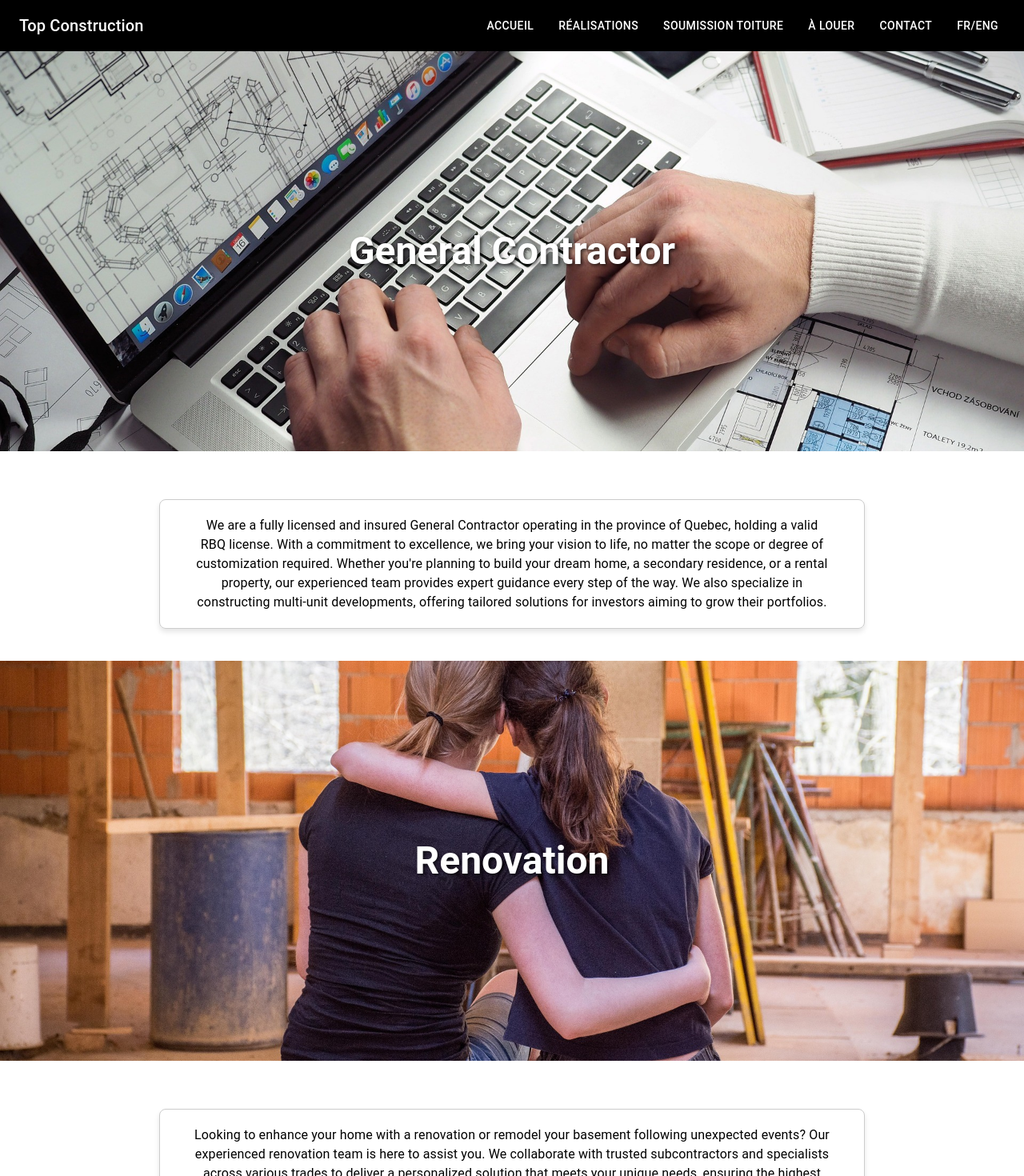
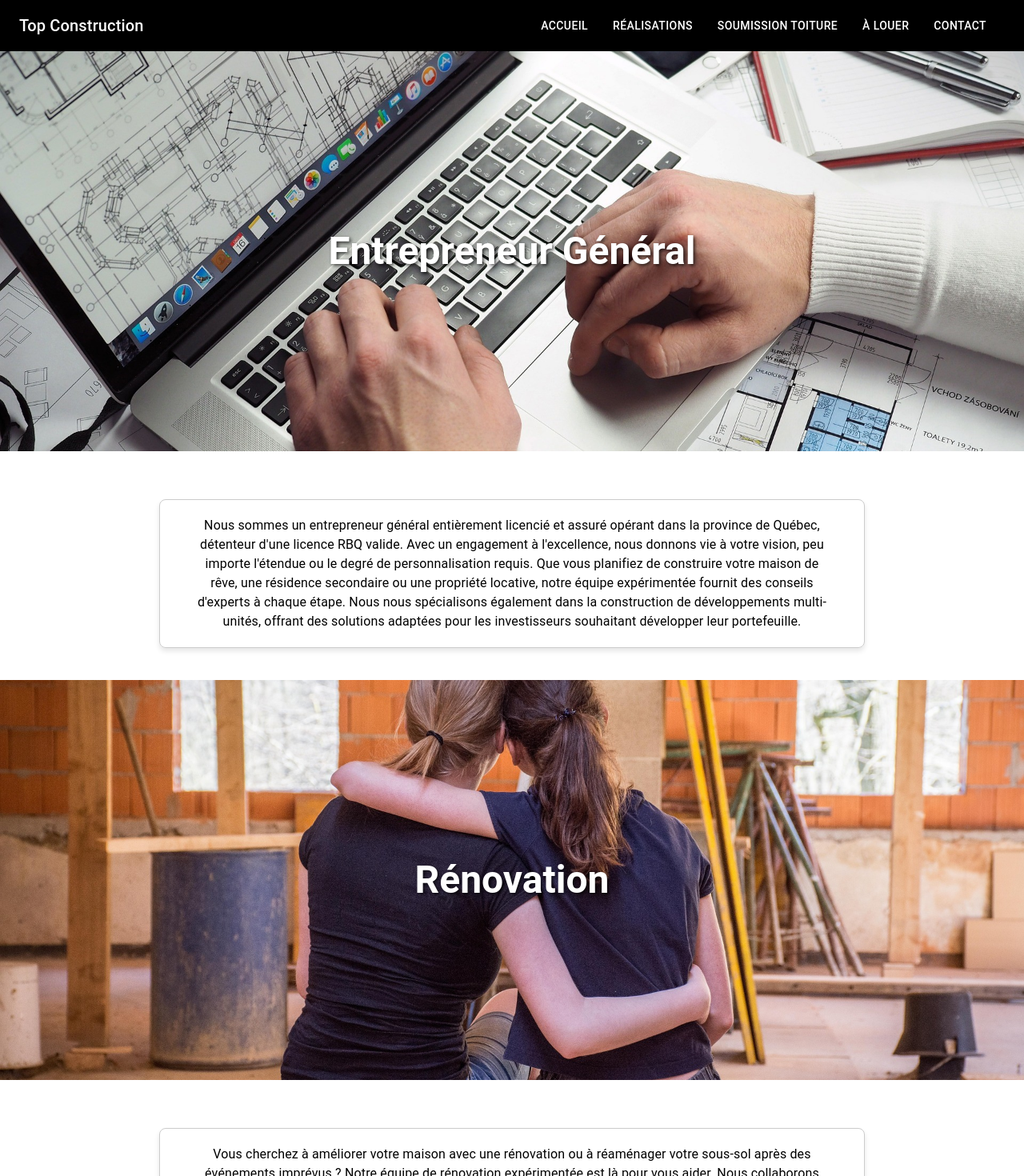
Before and after one commit to 010JGL/top, a React (Create React App) app: page /Services in a window 1280 px wide. Shown: the top 1470 px of the page at 80% size. Built offline with nearby package versions, Linux system fonts and the light colour scheme.

Commit message:
navbar dropdown, seo, services translated

```diff
--- a/src/Navbar.js
+++ b/src/Navbar.js
@@ -1,10 +1,25 @@
 import React, { useState } from 'react';
-import { AppBar, Toolbar, Typography, Button, Menu, MenuItem } from '@mui/material';
+import {
+  AppBar,
+  Toolbar,
+  Typography,
+  Button,
+  Menu,
+  MenuItem,
+  IconButton,
+  Drawer,
+  List,
+  ListItem,
+  ListItemText,
+  Box,
+} from '@mui/material';
+import MenuIcon from '@mui/icons-material/Menu';
 import { Link as RouterLink } from 'react-router-dom';
 import { useLanguage } from './LanguageContext'; // Import the custom hook
 
 const Navbar = () => {
   const [anchorEl, setAnchorEl] = useState(null);
+  const [mobileOpen, setMobileOpen] = useState(false);
   const { language, switchLanguage } = useLanguage(); // Access language and switchLanguage from context
 
   const handleLanguageClick = (event) => {
@@ -18,6 +33,10 @@ const Navbar = () => {
     setAnchorEl(null);
   };
 
+  const toggleMobileMenu = () => {
+    setMobileOpen(!mobileOpen);
+  };
+
   const scrollToContact = () => {
     window.scrollTo({
       top: document.body.scrollHeight,
@@ -25,61 +44,72 @@ const Navbar = () => {
     });
   };
 
+  const navLinks = [
+    { path: '/', label: language === 'en' ? 'Home' : 'Accueil' },
+    { path: '/realisations', label: language === 'en' ? 'Realisations' : 'Réalisations' },
+    { path: '/roofing', label: language === 'en' ? 'Roofing Quote' : 'Soumission toiture' },
+    { path: '/rentPage', label: language === 'en' ? 'For Rent' : 'À Louer' },
+  ];
+
   return (
     <AppBar position="static" style={{ backgroundColor: 'black' }}>
       <Toolbar>
-        {/* Company Logo */}
+        {/* Logo */}
         <Typography variant="h6" style={{ flexGrow: 1 }}>
           Top Construction
         </Typography>
 
-        {/* Navigation Links */}
-        <div>
+        {/* Desktop Navigation Links */}
+        <Box sx={{ display: { xs: 'none', md: 'flex' } }}>
+          {navLinks.map((link) => (
             <Button
+              key={link.path}
               color="inherit"
               component={RouterLink}
-            to="/"
+              to={link.path}
               style={{ marginRight: '15px' }}
             >
-            {language === 'en' ? 'Home' : 'Accueil'}
+              {link.label}
             </Button>
-          <Button
-            color="inherit"
-            component={RouterLink}
-            to="/realisations"
-            style={{ marginRight: '15px' }}
-          >
-            {language === 'en' ? 'Realisations' : 'Réalisations'}
-          </Button>
-          <Button
-            color="inherit"
-            component={RouterLink}
-            to="/roofing"
-            style={{ marginRight: '15px' }}
-          >
-            {language === 'en' ? 'Roofing Quote' : 'Soumission toiture'}
-          </Button>
-          <Button
-            color="inherit"
-            component={RouterLink}
-            to="/rentPage"
-            style={{ marginRight: '15px' }}
-          >
-            {language === 'en' ? 'For Rent' : 'À Louer'}
-          </Button>
-          <Button
-            color="inherit"
-            onClick={scrollToContact}
-            style={{ marginRight: '15px' }}
-          >
+          ))}
+          <Button color="inherit" onClick={scrollToContact} style={{ marginRight: '15px' }}>
             {language === 'en' ? 'Contact' : 'Contact'}
           </Button>
-        </div>
+        </Box>
 
-        {/* Language Switcher */}
-        <Button color="inherit" onClick={handleLanguageClick}>
+        {/* Mobile Menu Button */}
+        <Box sx={{ display: { xs: 'block', md: 'none' } }}>
+          <IconButton color="inherit" onClick={toggleMobileMenu}>
+            <MenuIcon />
+          </IconButton>
+        </Box>
+
+        {/* Mobile Drawer */}
+        <Drawer anchor="right" open={mobileOpen} onClose={toggleMobileMenu}>
+          <List style={{ width: '250px' }}>
+            {navLinks.map((link) => (
+              <ListItem
+                key={link.path}
+                button
+                component={RouterLink}
+                to={link.path}
+                onClick={toggleMobileMenu}
+              >
+                <ListItemText primary={link.label} />
+              </ListItem>
+            ))}
+            <ListItem button onClick={scrollToContact}>
+              <ListItemText primary={language === 'en' ? 'Contact' : 'Contact'} />
+            </ListItem>
+            <ListItem>
+              <Button color="inherit" onClick={handleLanguageClick} fullWidth>
                 {language === 'en' ? 'ENG/FR' : 'FR/ENG'}
               </Button>
+            </ListItem>
+          </List>
+        </Drawer>
+
+        {/* Language Switcher Menu */}
         <Menu anchorEl={anchorEl} open={Boolean(anchorEl)} onClose={() => handleLanguageClose()}>
           <MenuItem onClick={() => handleLanguageClose('en')}>English</MenuItem>
           <MenuItem onClick={() => handleLanguageClose('fr')}>Français</MenuItem>
--- a/src/Services.js
+++ b/src/Services.js
@@ -1,7 +1,51 @@
 import React from "react";
 import { Typography, Container, Box } from "@mui/material";
+import { useLanguage } from './LanguageContext'; // Import the language context
 
 const Services = () => {
+  const { language } = useLanguage(); // Access the current language
+
+  // Define translations for the text
+  const translations = {
+    en: {
+      generalContractor: "General Contractor",
+      generalContractorDescription: `We are a fully licensed and insured General Contractor operating in
+        the province of Quebec, holding a valid RBQ license. With a commitment
+        to excellence, we bring your vision to life, no matter the scope or
+        degree of customization required. Whether you're planning to build
+        your dream home, a secondary residence, or a rental property, our
+        experienced team provides expert guidance every step of the way. We
+        also specialize in constructing multi-unit developments, offering
+        tailored solutions for investors aiming to grow their portfolios.`,
+      renovation: "Renovation",
+      renovationDescription: `Looking to enhance your home with a renovation or remodel your
+        basement following unexpected events? Our experienced renovation
+        team is here to assist you. We collaborate with trusted
+        subcontractors and specialists across various trades to deliver a
+        personalized solution that meets your unique needs, ensuring the
+        highest standards of quality throughout the project.`,
+    },
+    fr: {
+      generalContractor: "Entrepreneur Général",
+      generalContractorDescription: `Nous sommes un entrepreneur général entièrement licencié et assuré opérant
+        dans la province de Québec, détenteur d'une licence RBQ valide. Avec un engagement
+        à l'excellence, nous donnons vie à votre vision, peu importe l'étendue ou
+        le degré de personnalisation requis. Que vous planifiez de construire
+        votre maison de rêve, une résidence secondaire ou une propriété locative, notre
+        équipe expérimentée fournit des conseils d'experts à chaque étape. Nous
+        nous spécialisons également dans la construction de développements multi-unités, offrant
+        des solutions adaptées pour les investisseurs souhaitant développer leur portefeuille.`,
+      renovation: "Rénovation",
+      renovationDescription: `Vous cherchez à améliorer votre maison avec une rénovation ou à réaménager votre
+        sous-sol après des événements imprévus ? Notre équipe de rénovation expérimentée est là pour vous aider. Nous collaborons avec des
+        sous-traitants et des spécialistes de confiance dans divers métiers pour offrir une
+        solution personnalisée qui répond à vos besoins uniques, en garantissant les
+        normes de qualité les plus élevées tout au long du projet.`,
+    },
+  };
+
+  const currentLang = translations[language] || translations.en;
+
   return (
     <Container maxWidth="xl" style={{ padding: 0, margin: 0 }}>
       {/* General Contractor Section */}
@@ -28,7 +72,7 @@ const Services = () => {
             variant="h3"
             style={{ fontWeight: "bold", color: "white" }}
           >
-            General Contractor
+            {currentLang.generalContractor}
           </Typography>
         </div>
         <Box
@@ -36,27 +80,20 @@ const Services = () => {
             border: "1px solid #ccc",
             padding: "20px 40px",
             marginBottom: "40px",
-            marginTop: "60px", // Add margin on top to avoid touching the image
+            marginTop: "60px",
             borderRadius: "8px",
             maxWidth: "800px",
             boxShadow: "0 4px 6px rgba(0, 0, 0, 0.1)",
-            marginLeft: "auto", // Center the box horizontally
-            marginRight: "auto", // Center the box horizontally
-            display: "flex", // Use flexbox to center content
-            flexDirection: "column", // Stack content vertically
-            justifyContent: "center", // Center vertically
-            height: "100%", // Make the box fill its container height
+            marginLeft: "auto",
+            marginRight: "auto",
+            display: "flex",
+            flexDirection: "column",
+            justifyContent: "center",
+            height: "100%",
           }}
         >
-          <Typography variant="body1" component="p" >
-            We are a fully licensed and insured General Contractor operating in
-            the province of Quebec, holding a valid RBQ license. With a commitment
-            to excellence, we bring your vision to life, no matter the scope or
-            degree of customization required. Whether you're planning to build
-            your dream home, a secondary residence, or a rental property, our
-            experienced team provides expert guidance every step of the way. We
-            also specialize in constructing multi-unit developments, offering
-            tailored solutions for investors aiming to grow their portfolios.
+          <Typography variant="body1" component="p">
+            {currentLang.generalContractorDescription}
           </Typography>
         </Box>
       </Box>
@@ -70,22 +107,22 @@ const Services = () => {
       >
         <div
           style={{
-            backgroundImage: `url('/images/reno.jpg')`, // Background image
-            backgroundSize: "cover", // Ensure the image covers the entire div
-            backgroundPosition: "center", // Center the image
-            height: "500px", // Set the height of the section
-            display: "flex", // Use flexbox for centering
-            alignItems: "center", // Vertically center the text
-            justifyContent: "center", // Horizontally center the text
-            color: "white", // Set text color to white for contrast
-            textShadow: "2px 2px 4px rgba(0, 0, 0, 0.7)", // Add a text shadow for better readability
+            backgroundImage: `url('/images/reno.jpg')`,
+            backgroundSize: "cover",
+            backgroundPosition: "center",
+            height: "500px",
+            display: "flex",
+            alignItems: "center",
+            justifyContent: "center",
+            color: "white",
+            textShadow: "2px 2px 4px rgba(0, 0, 0, 0.7)",
           }}
         >
           <Typography
             variant="h3"
             style={{ fontWeight: "bold", color: "white" }}
           >
-            Renovation
+            {currentLang.renovation}
           </Typography>
         </div>
         <Box
@@ -93,28 +130,20 @@ const Services = () => {
             border: "1px solid #ccc",
             padding: "20px 40px",
             marginBottom: "40px",
-            marginTop: "60px", // Add margin on top to avoid touching the image
+            marginTop: "60px",
             borderRadius: "8px",
             maxWidth: "800px",
             boxShadow: "0 4px 6px rgba(0, 0, 0, 0.1)",
-            marginLeft: "auto", // Center the box horizontally
-            marginRight: "auto", // Center the box horizontally
-            display: "flex", // Use flexbox to center content
-            flexDirection: "column", // Stack content vertically
-            justifyContent: "center", // Center vertically
-            height: "100%", // Make the box fill its container height
+            marginLeft: "auto",
+            marginRight: "auto",
+            display: "flex",
+            flexDirection: "column",
+            justifyContent: "center",
+            height: "100%",
           }}
         >
-          <Typography
-            variant="body1"
-            component="p"
-          >
-            Looking to enhance your home with a renovation or remodel your
-            basement following unexpected events? Our experienced renovation
-            team is here to assist you. We collaborate with trusted
-            subcontractors and specialists across various trades to deliver a
-            personalized solution that meets your unique needs, ensuring the
-            highest standards of quality throughout the project.
+          <Typography variant="body1" component="p">
+            {currentLang.renovationDescription}
           </Typography>
         </Box>
       </Box>
```
Also changed, not shown: public/index.html (+6 -1 lines), public/robots.txt. Lines whose indentation alone changed are shown as unchanged.
